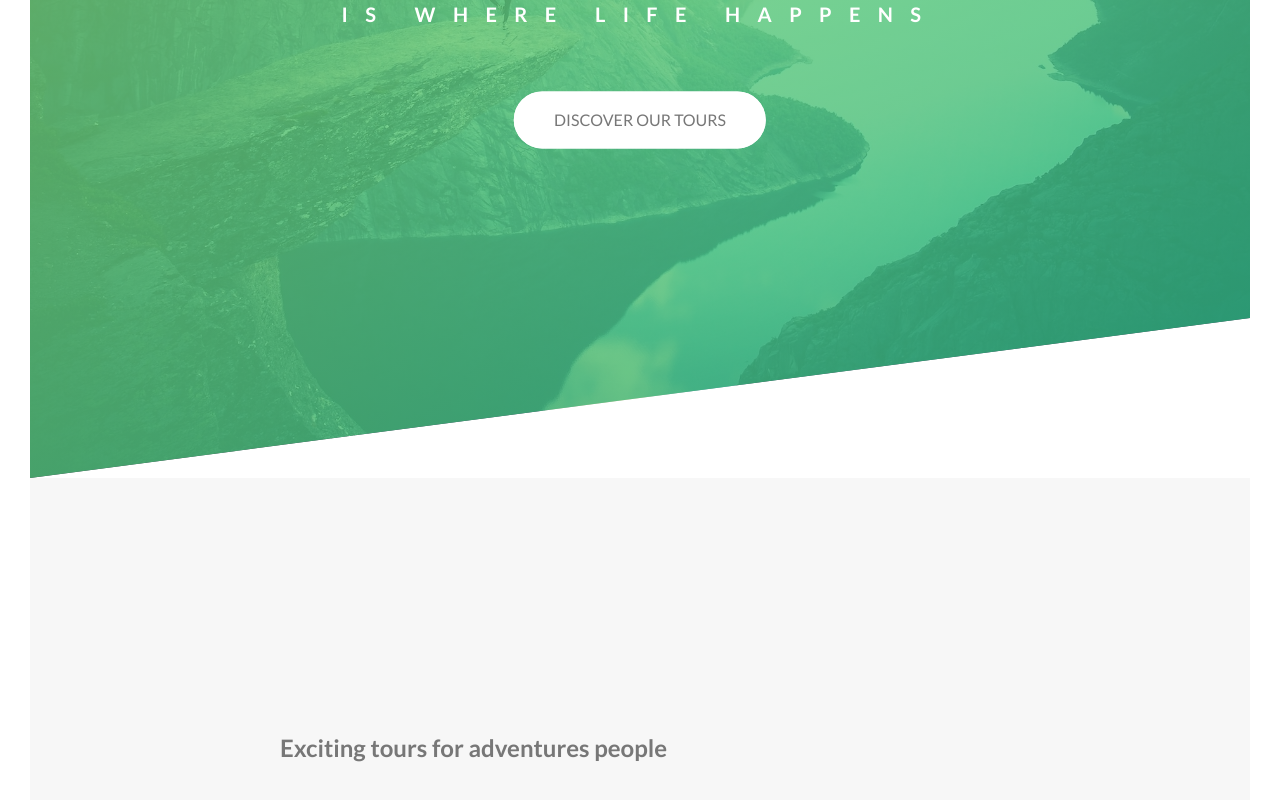
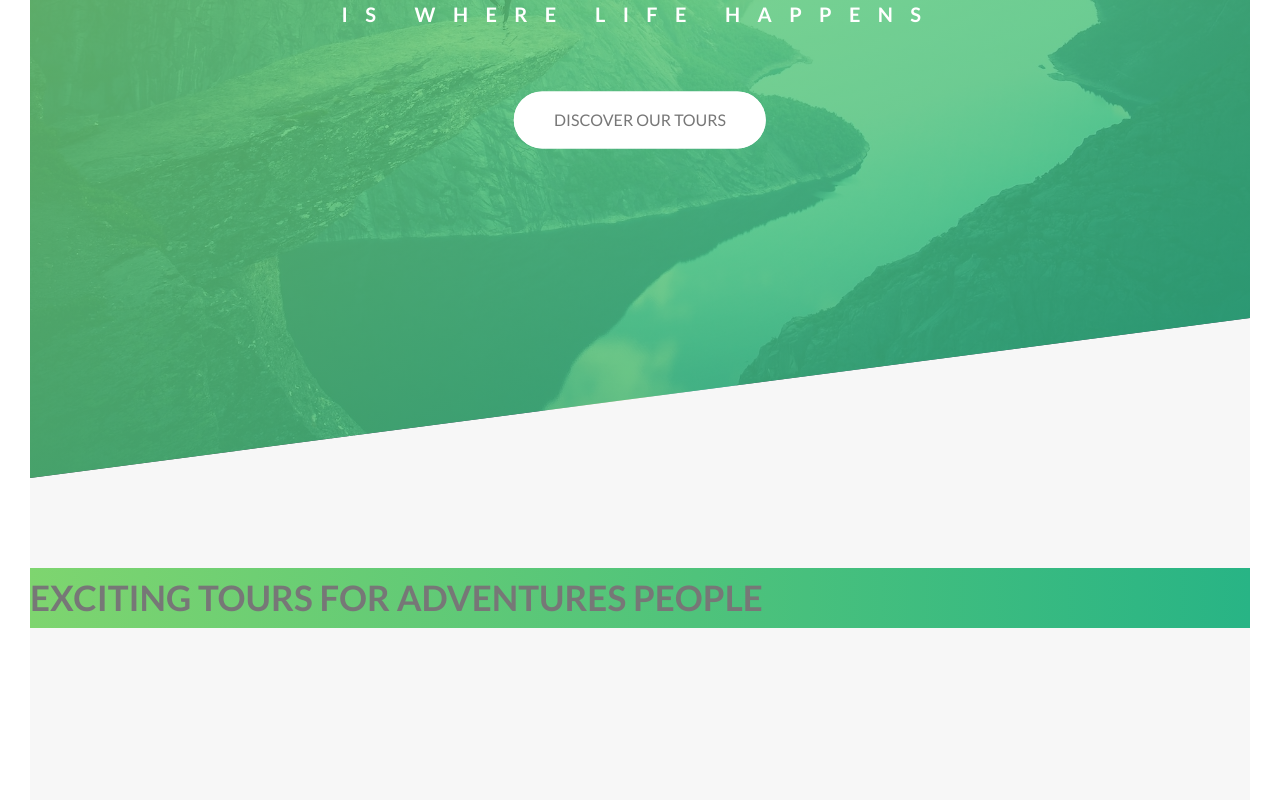
Before and after one commit to hbubley/Natour, a React (Vite) app: page / in a window 1280 px wide. Shown: the part 312-1112 px from the top of the page. Built offline with nearby package versions, Linux system fonts and the light colour scheme.

Commit message:
begin organizing things into files

```diff
--- a/src/components/About/About.jsx
+++ b/src/components/About/About.jsx
@@ -4,7 +4,7 @@ import styles from './About.module.scss';
 const About = () => {
     return (
         <div className={styles.sectionAbout}>
-            <h2>Exciting tours for adventures people</h2>
+            <h2 className={styles.headingSecondary}>Exciting tours for adventures people</h2>
         </div>
     )
 }
--- a/src/components/About/About.module.scss
+++ b/src/components/About/About.module.scss
@@ -1,7 +1,9 @@
 @import '../../utilities/variables';
 @import '../../utilities/animations';
+@import '../../utilities/typography';
 
 .sectionAbout{
     background-color: $color-grey-light-1;
-    padding: 25rem;
+    padding: 25rem 0;
+    margin-top: -20vh;
 }
--- a/src/components/Header/Header.module.scss
+++ b/src/components/Header/Header.module.scss
@@ -1,5 +1,6 @@
 @import '../../utilities/variables';
 @import '../../utilities/animations';
+@import '../../utilities/typography';
 
 .header{
     height: 95vh;
@@ -19,32 +20,6 @@
 .logo{
     height: 3.5rem;
 }
-
-.headingPrimary{
-    color: $color-white;
-    text-transform: uppercase;
-    backface-visibility: hidden;
-    margin-bottom: 6rem;
-    &Main{
-        display: block;
-        font-size: 6rem;
-        font-weight: 400;
-        letter-spacing: 3.5rem;
-        animation-name: moveInLeft;
-        animation-duration: 1000ms;
-        animation-timing-function: ease-out;
-    }
-    &Sub{
-        display: block;
-        font-size: 2rem;
-        font-weight: 700;
-        letter-spacing: 1.74rem;
-        animation-name: moveInRight;
-        animation-duration: 1000ms;
-        animation-timing-function: ease-out;
-    }
-}
-
 
 .textBox{
     position: absolute;
--- a/src/utilities/_typography.scss
+++ b/src/utilities/_typography.scss
@@ -0,0 +1,31 @@
+.headingSecondary{
+    font-size: 3.5rem;
+    text-transform: uppercase;
+    font-weight: 700;
+    background-image: linear-gradient(to right, $color-primary-light, $color-primary-dark);
+}
+
+.headingPrimary{
+    color: $color-white;
+    text-transform: uppercase;
+    backface-visibility: hidden;
+    margin-bottom: 6rem;
+    &Main{
+        display: block;
+        font-size: 6rem;
+        font-weight: 400;
+        letter-spacing: 3.5rem;
+        animation-name: moveInLeft;
+        animation-duration: 1000ms;
+        animation-timing-function: ease-out;
+    }
+    &Sub{
+        display: block;
+        font-size: 2rem;
+        font-weight: 700;
+        letter-spacing: 1.74rem;
+        animation-name: moveInRight;
+        animation-duration: 1000ms;
+        animation-timing-function: ease-out;
+    }
+}
```
